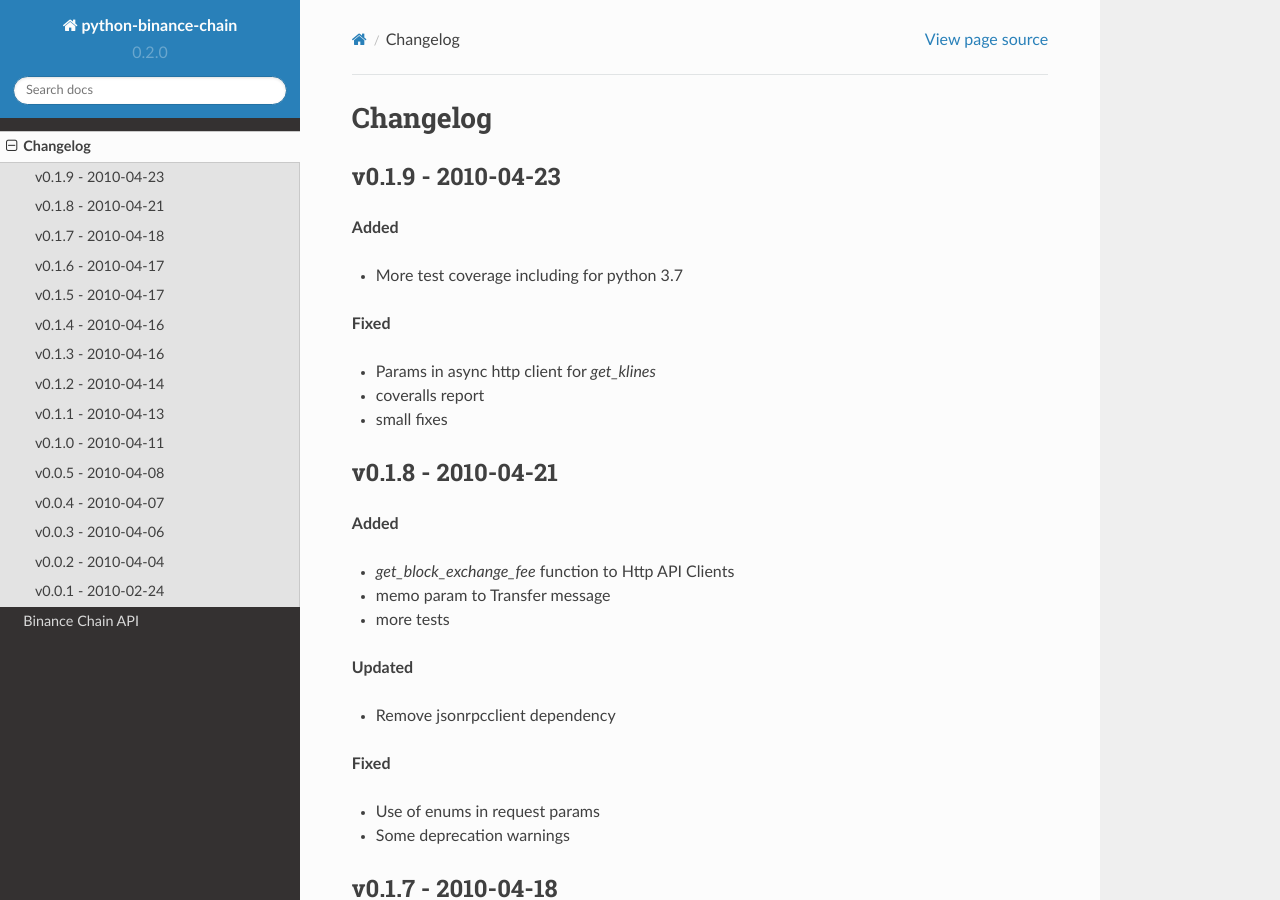
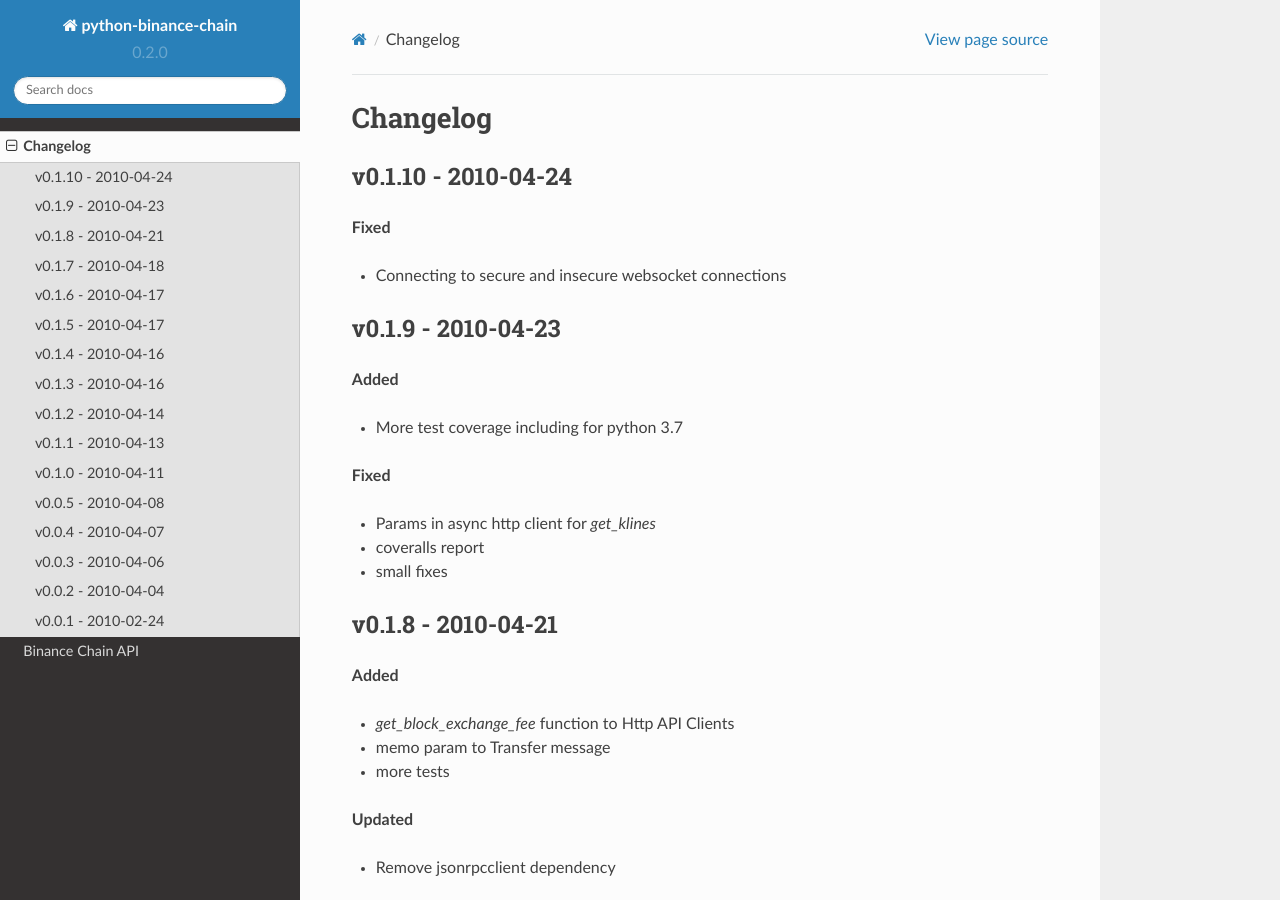
Before and after one commit to sammchardy/python-binance-chain, a Sphinx documentation site: the page built from docs/changelog.rst, in a window 1280 px wide and 900 px high. Built offline with Sphinx 7.4.7 and the Read the Docs theme 2.0.0, drawn with Linux system fonts in a browser that asks for light colours; formulas are drawn with MathJax 3.

Commit message:
Update to v0.1.10

```diff
--- a/README.rst
+++ b/README.rst
@@ -1,6 +1,6 @@
-======================================
-Welcome to python-binance-chain v0.1.9
-======================================
+=======================================
+Welcome to python-binance-chain v0.1.10
+=======================================
 
 .. image:: https://img.shields.io/pypi/v/python-binance-chain.svg
     :target: https://pypi.python.org/pypi/python-binance-chain
--- a/binance_chain/__init__.py
+++ b/binance_chain/__init__.py
@@ -4,4 +4,4 @@
 
 """
 
-__version__ = '0.1.9'
+__version__ = '0.1.10'
--- a/docs/changelog.rst
+++ b/docs/changelog.rst
@@ -1,5 +1,12 @@
 Changelog
 =========
+
+v0.1.10 - 2010-04-24
+^^^^^^^^^^^^^^^^^^^^
+
+**Fixed**
+
+- Connecting to secure and insecure websocket connections
 
 v0.1.9 - 2010-04-23
 ^^^^^^^^^^^^^^^^^^^
```
